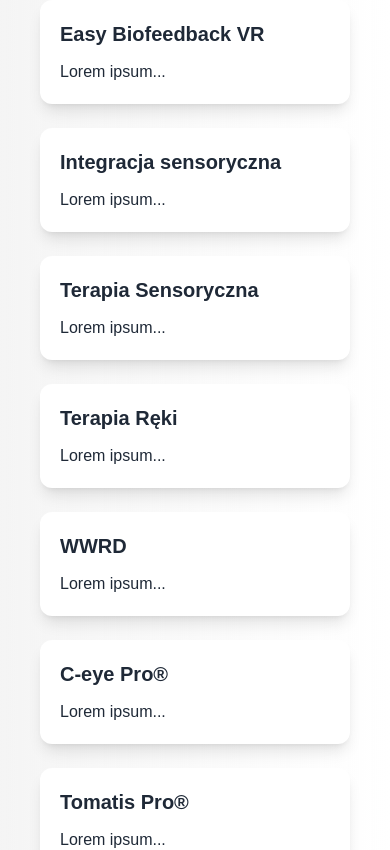
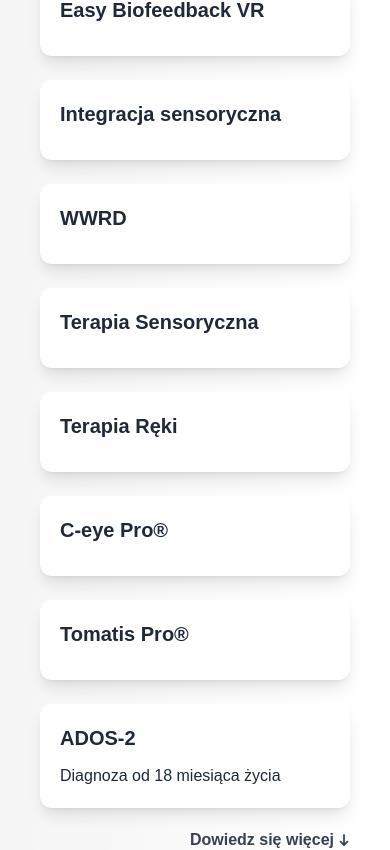
Before and after one commit to FifiLen/Strona-poradni-ppp, a Next.js app: page / in a window 390 px wide. Shown: the part 1816-2666 px from the top of the page. Built offline with nearby package versions, Linux system fonts and the light colour scheme.

Commit message:
third update

```diff
--- a/app/C-Eye/page.jsx
+++ b/app/C-Eye/page.jsx
@@ -11,7 +11,7 @@
         <div className="absolute top-0 left-0 w-full h-[620px] bg-black opacity-40 z-5"></div>
         <div className="absolute top-1/2 left-1/2 transform -translate-x-1/2 -translate-y-1/2 text-center">
           <h1 className="text-4xl text-white font-bold">C-eye® PRO</h1>
-          <p className="text-white">Sprzęt do rehabilitacji i opieki neurologicznej</p>
+          <p className="text-white">Sprzęt medyczny do rehabilitacji i opieki neurologicznej</p>
         </div>
       </div>
     <section className="mx-4 sm:mx-8 md:mx-16 lg:mx-[200px] mt-8 sm:mt-[80px] bg-green-500 p-1 rounded-lg shadow-xl mb-20">
--- a/components/Info.jsx
+++ b/components/Info.jsx
@@ -5,63 +5,64 @@
   const infoData = [
     {
       title: "Terapia wspomagana VR",
-      description: "Lorem ipsum...",
+      description: "",
       special: false,
       video: '/assets/movie.mp4',
       path: '/Vr-terapy'
     },
     {
       title: "Easy Biofeedback VR",
-      description: "Lorem ipsum...",
+      description: "",
       special: false,
       video: '/assets/movie.mp4',
       path: '/Biofeedback-VR'
     },
     {
       title: "Integracja sensoryczna",
-      description: "Lorem ipsum...",
+      description: "",
       special: false,
       video: '/assets/movie5.mp4',
       path: 'https://server376071.nazwa.pl/wordpress/wpn_magnolia/?page_id=800',
     },
     {
+      title: "WWRD",
+      description: "",
+      special: false,
+      video: '/assets/movie7.mp4',
+      path: 'https://server376071.nazwa.pl/wordpress/wpn_magnolia/?page_id=952'
+    },
+    {
       title: "Terapia Sensoryczna",
-      description: "Lorem ipsum...",
+      description: "",
       special: false,
       video: '/assets/movie.mp4',
       path: 'https://server376071.nazwa.pl/wordpress/wpn_magnolia/?page_id=800',
     },
     {
       title: "Terapia Ręki",
-      description: "Lorem ipsum...",
+      description: "",
       special: false,
       video: '/assets/movie.mp4',
       path: '/Vr-terapy'
     },
-    {
-      title: "WWRD",
-      description: "Lorem ipsum...",
-      special: false,
-      video: '/assets/movie7.mp4',
-      path: 'https://server376071.nazwa.pl/wordpress/wpn_magnolia/?page_id=952'
-    },
+
     {
       title: "C-eye Pro®",
-      description: "Lorem ipsum...",
+      description: "",
       special: false,
       video: '/assets/movie6.mp4',
       path: '/C-Eye'
     },
     {
       title: "Tomatis Pro®",
-      description: "Lorem ipsum...",
+      description: "",
       special: false,
       video: '/assets/movie.mp4',
       path: '/Vr-terapy'
     },
     {
       title: "ADOS-2",
-      description: "Lorem ipsum...",
+      description: "Diagnoza od 18 miesiąca życia",
       special: false,
       video: '/assets/movie3.mp4',
       path: '/ADOS-2'
--- a/components/InfoReservation.jsx
+++ b/components/InfoReservation.jsx
@@ -6,7 +6,7 @@
     <section className="mx-auto px-4 sm:px-6 md:px-10 lg:px-20 xl:px-[170px] mb-24 max-w-full">
       <div className='bg-white shadow-md rounded-3xl p-6 sm:p-8 lg:p-12 xl:p-16'>
         <h2 className="text-2xl sm:text-3xl md:text-4xl lg:text-4xl font-black text-gray-800 mb-6 lg:mb-8 text-center">Godziny urzędowania recepcji</h2>
-        <p className='text-lg text-gray-500 mb-6 lg:mb-8 text-center'>*Godziny urzędowania recepcji nie są tożsame z godzinami otwarcia poradni</p>
+        <p className='text-lg text-gray-500 mb-6 lg:mb-8 text-center'>*Godziny urzędowania recepcji nie są tożsame z godzinami otwarcia Poradni</p>
 
         <div className="grid grid-cols-1 md:grid-cols-2 gap-6 sm:gap-8 lg:gap-12 xl:gap-16">
           {/* Items */}
@@ -22,7 +22,7 @@
             <div className="flex items-center text-gray-600">
               <FaWhatsapp className="text-2xl sm:text-3xl md:text-4xl lg:text-4xl mr-4 lg:mr-6" />
               <div>
-                <h3 className="font-semibold text-xl lg:text-xl">Obsługa Whatsapp</h3>
+                <h3 className="font-semibold text-xl lg:text-xl">Obsługa WhatsApp</h3>
                 <p className="text-lg">tel. 502 162 365 <br className='hidden lg:block'/>(poniedziałek – sobota: 9.00 – 22.00)</p>
               </div>
             </div>
```
